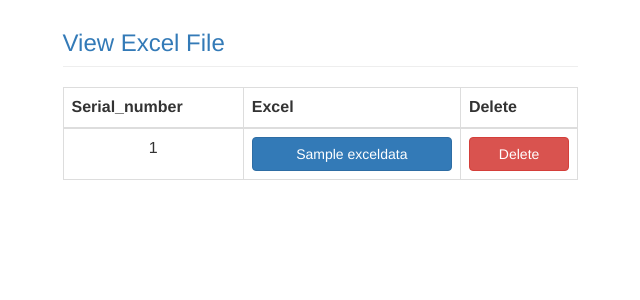
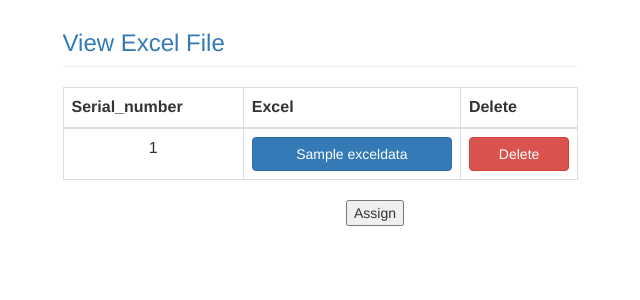
Before and after one commit to yaelhadad/FinalProject, a Flask app: template Templates/ExcelUpload.html in a window 1280 px wide. Shown: the part 279-579 px from the top of the page, without its empty margins (265-905 px from the left). Run offline with Flask 2, Linux system fonts and the light colour scheme; the template is opened without the code that fills it: most values are stand-ins (such as "Sample title", 1, 10 or a date in 2020); some libraries are stand-ins or nearby versions.

Commit message:
add assign button

```diff
--- a/Templates/ExcelUpload.html
+++ b/Templates/ExcelUpload.html
@@ -56,6 +56,12 @@
             </div>
         </div>
         {% endif %}
+        <form action="/assign" method="POST">
+            <div class="text-center">
+            <button type="submit">Assign</button>
+            </div>
+        </form>
+
     </body>
 </html>
 <script>
```
